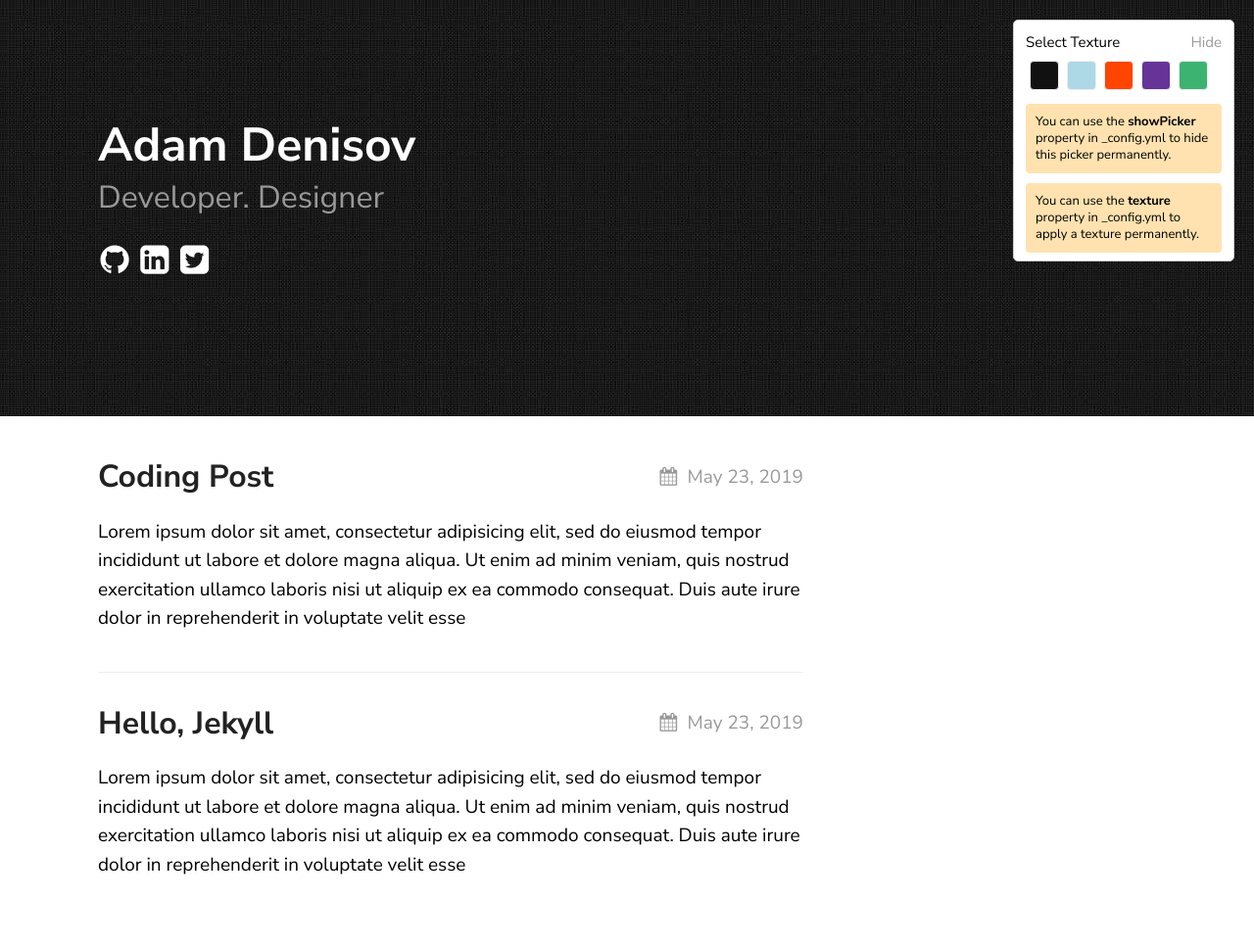
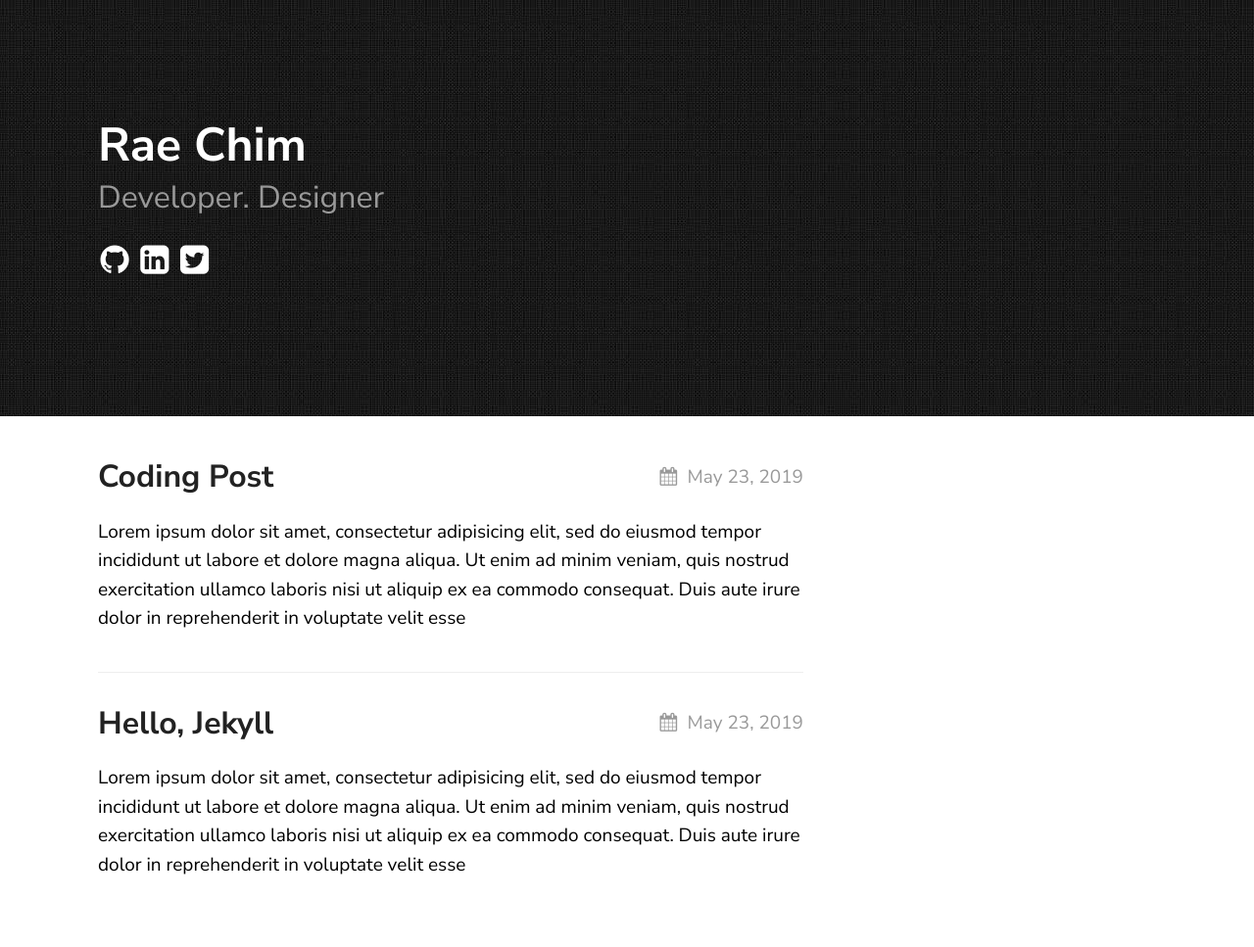
Before and after one commit to RaeChim/RaeChim.github.io, a Jekyll site: the page built from index.md, in a window 1280 px wide. Shown: the whole page at 98% size. Built offline with Jekyll 4.4.1, drawn with Linux system fonts in a browser that asks for light colours.

Commit message:
Update _config.yml

```diff
--- a/_config.yml
+++ b/_config.yml
@@ -1,6 +1,6 @@
-title: Texture Theme
-author: GitHub User
-email: your-email@domain.com
+title: Hello.
+author: Rae Chim
+email: 523230755@domain.com
 description: > # this means to ignore newlines until "show_exerpts:"
   Write an awesome description for your new site here. You can edit this
   line in _config.yml. It will appear in your document head meta (for
@@ -14,13 +14,14 @@ sass:
   sass_dir: _sass
 
 permalink: /posts/:title/
+
 texture:
-  title: Adam Denisov
+  title: Rae Chim
   tagline: Developer. Designer
   date_format: "%b %-d, %Y"
   style: black
   showNav: false
-  showPicker: true
+  showPicker: false
 
   # generate social links in footer
   social_links:
```
